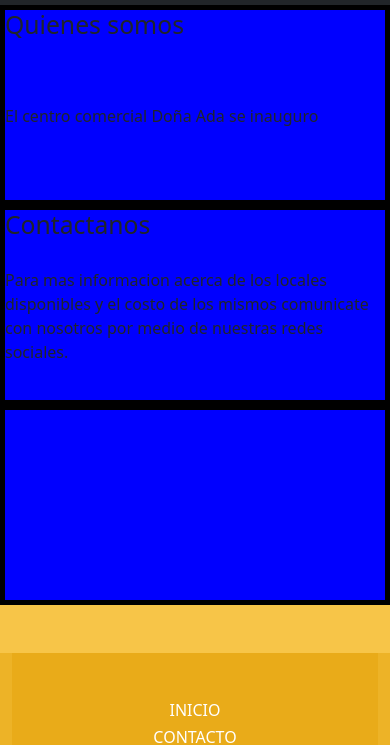
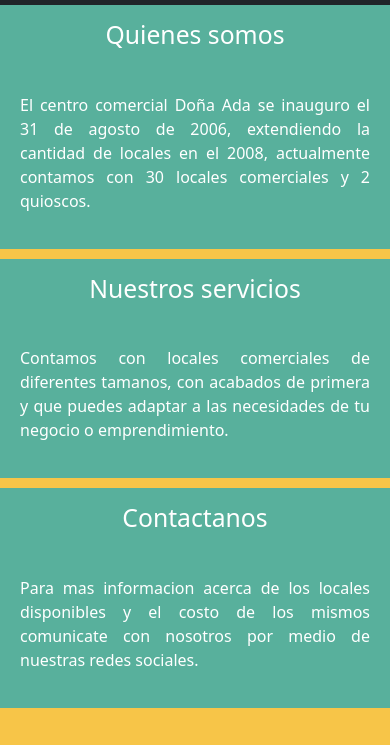
Before and after one commit to JosePerles25/PFPeralesJose, a plain HTML site: page pages/nosotros.html in a window 390 px wide. Shown: the part 101-846 px from the top of the page. Drawn offline with nearby package versions, Linux system fonts and the light colour scheme.

Commit message:
media queries y displays

```diff
--- a/pages/nosotros.html
+++ b/pages/nosotros.html
@@ -49,16 +49,20 @@
     <main>
 
         <section class="display">
-            <div class="item item1">
+            <div class="item N1">
                 <h2>Quienes somos</h2>
-                <P>El centro comercial Doña Ada se inauguro
+                <P>El centro comercial Doña Ada se inauguro el 31 de agosto de 2006, extendiendo la cantidad de locales en el 2008, actualmente contamos con 30 locales comerciales y 2 quioscos.
                 </P>
             </div>
-            <div class="item item2">
-                <h2>Contactanos</h2>
-                <p>Para mas informacion acerca de los locales disponibles y el costo de los mismos comunicate con nosotros por medio de nuestras redes sociales. </p></div>
-            <div class="item item3">
-
+            <div class="item N2">
+                <h2>Nuestros servicios</h2>
+                <p>
+                    Contamos con locales comerciales de diferentes tamanos, con acabados de primera y que puedes adaptar a las necesidades de tu negocio o emprendimiento.
+                </p>
+            </div>
+            <div class="item N3">
+                    <h2>Contactanos</h2>
+                    <p>Para mas informacion acerca de los locales disponibles y el costo de los mismos comunicate con nosotros por medio de nuestras redes sociales. </p>
             </div>
         </section>
     </main>
--- a/styles/styles.css
+++ b/styles/styles.css
@@ -21,20 +21,49 @@ footer a{
 /*index*/
 .display{
     width: 100%;
-    height: 600px;
+    height: auto;
     background-color: #f7c548 ;
+    box-sizing: border-box;
+    display: grid;
+    grid-template-columns: 1fr;
+    grid-template-rows:repeat(3,auto) ;
+    grid-gap: 10px;
 }
 .item{
-    display: grid;
-    border: 5px solid black;
-    background-color: blue;
-    height: 200px;
+    border: 5px insert #847577;
+    background-color: #58b09c;
 
+}
+.display h2{
+    padding: 15px;
+    color: white;
+    text-align:center;
+}
+.display p {
+    padding:20px;
+    color:white;
+    text-align:justify;
+}
 
+/*media Queries*/
+@media(min-width:480px){
+    .display{
+        grid-template-columns: 1fr 1fr;
+        grid-template-rows: repeat(2,auto);
+        .item3{
+            grid-column: 1/3;
+        }
+        .N3{
+            grid-column: 1/3;
+
+        }
+    }
 
 }
 
-/*media Queries*/
-/* @media(min-with:480px){
-
-} */
+@media(min-width:768px){
+    .display{
+        grid-template-columns: 1fr 1fr 1fr;
+        grid-template-rows: repeat(1,auto);
+    }
+}
```
Also changed, not shown: index.html (+3 -2 lines).
